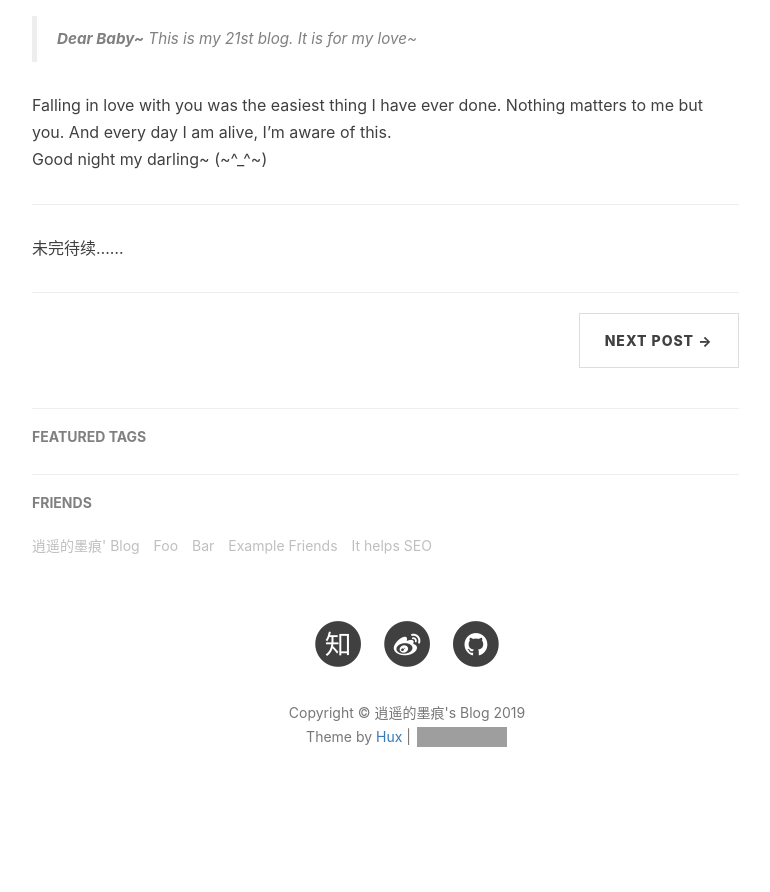
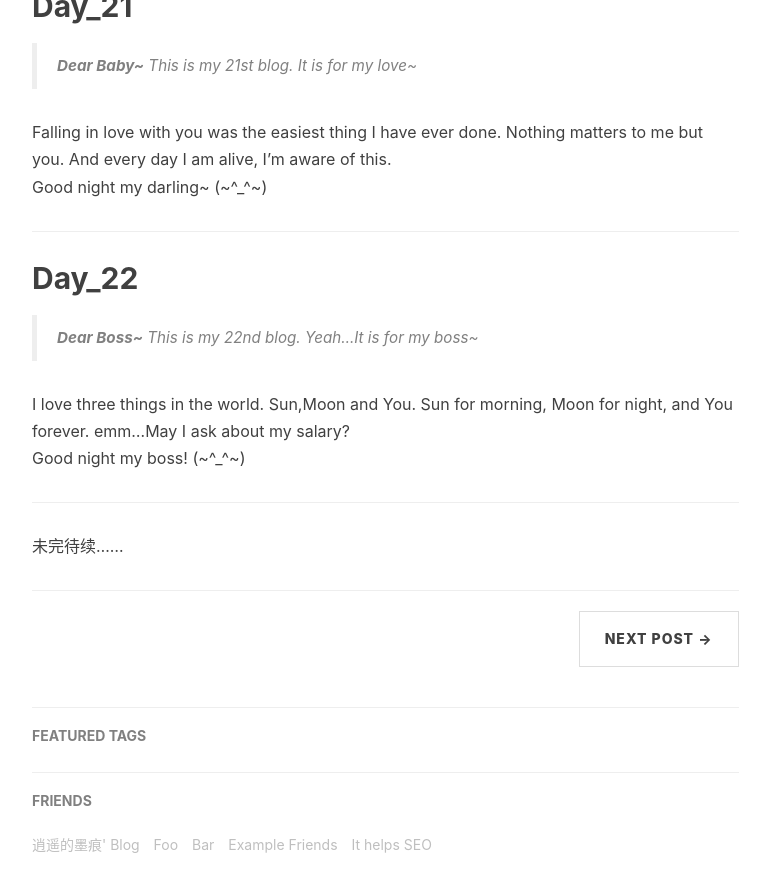
Before and after one commit to Big1ce/Big1ce.github.io, a Jekyll site: the page built from _posts/2019-08-16-good-night.markdown, in a window 1280 px wide and 900 px high, scrolled down 6608 px. Shown: the top 892 px of the window, without its empty margins (233-1003 px from the left). Built offline with Jekyll 4.4.1, drawn with Linux system fonts in a browser that asks for light colours; nearby versions of some CDN libraries; comment, search, counter and statistics services are not loaded; before the commit the page ends 7449 px from its top, so only the background shows below that; grey boxes are pictures that could not be loaded.

Commit message:
post_day_22

```diff
--- a/_posts/2019-08-16-good-night.markdown
+++ b/_posts/2019-08-16-good-night.markdown
@@ -36,6 +36,7 @@ tags:
 [Day_19](#Day_19)<br>
 [Day_20](#Day_20)<br>
 [Day_21](#Day_21)<br>
+[Day_22](#Day_22)<br>
 
 
 ---
@@ -267,6 +268,16 @@ Falling in love with you was the easiest thing I have ever done. Nothing matters
 <br>Good night my darling~ (~^_^~)
 
 ---
+<p id = "Day_22"></p>
+## Day_22
+
+
+> **Dear Boss~** This is my 22nd blog. Yeah...It is for my boss~
+
+I love three things in the world. Sun,Moon and You. Sun for morning, Moon for night, and You forever. emm...May I ask about my salary?
+<br>Good night my boss! (~^_^~)
+
+---
 
 
 
```
